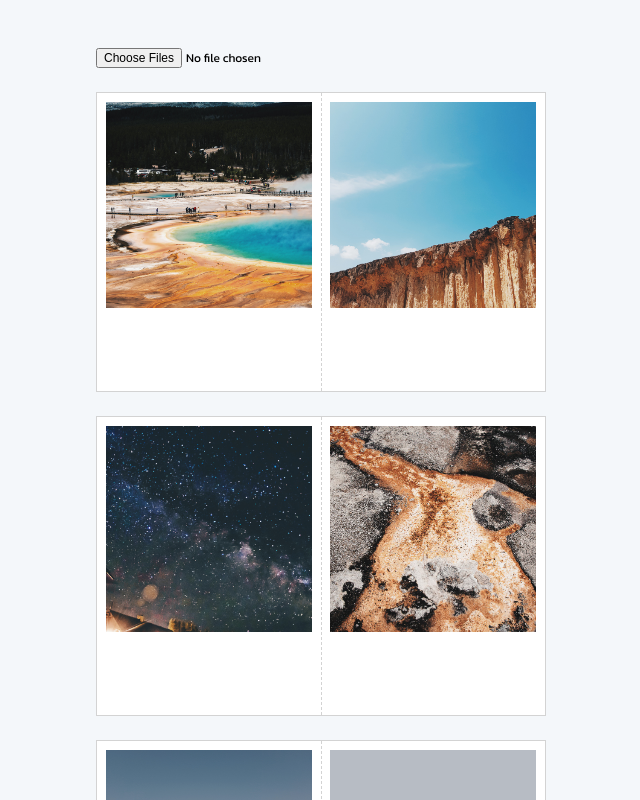
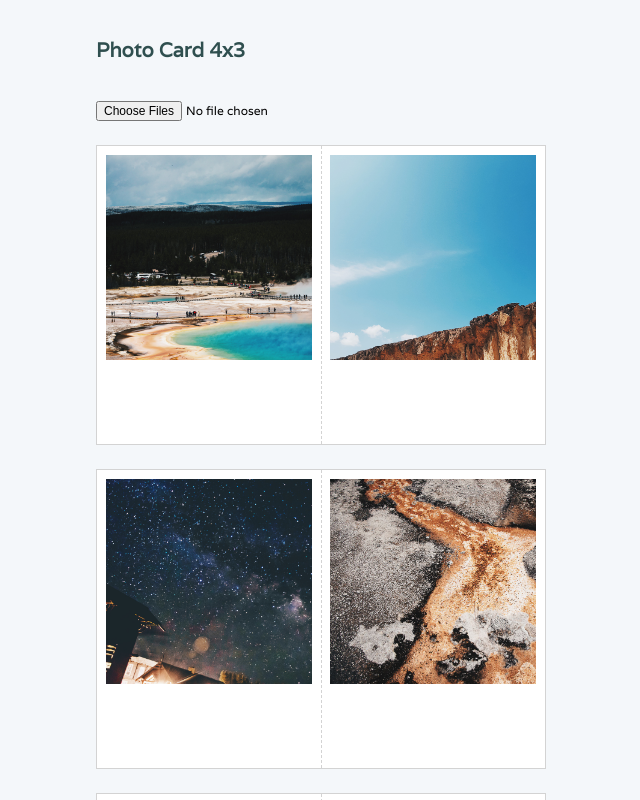
Before and after one commit to OozyGrub/photo-card-4x3, a React (Create React App) app: page / in a window 1280 px wide. Shown: the top 800 px of the page, without its empty margins (319-959 px from the left). Built offline with nearby package versions, Linux system fonts and the light colour scheme.

Commit message:
feat: add position crop

```diff
--- a/public/index.html
+++ b/public/index.html
@@ -8,7 +8,7 @@
     <meta name="description" content="For 2x3 Photo Card Printing on 4x6" />
     <link rel="apple-touch-icon" href="%PUBLIC_URL%/logo192.png" />
     <link
-      href="https://fonts.googleapis.com/css2?family=Kanit:wght@300;400;500"
+      href="https://fonts.googleapis.com/css2?family=Varela:wght@300;400;500"
       rel="stylesheet"
     />
     <!--
--- a/src/App.tsx
+++ b/src/App.tsx
@@ -50,7 +50,7 @@ const App = observer(() => {
       style={{
         display: "grid",
         gap: "2rem",
-        margin: "4rem 2rem",
+        margin: "2rem 2rem",
       }}
     >
       <div
@@ -62,6 +62,7 @@ const App = observer(() => {
           gap: "2rem",
         }}
       >
+        <h1 style={{ color: "var(--primary)" }}>Photo Card 4x3</h1>
         <ImageUpload onChange={handleImagesChanged} />
         {chunk(images, 2).map((images, i) => (
           <PhotoCard
--- /dev/null
+++ b/src/components/ChildPhotoCard.tsx
@@ -0,0 +1,77 @@
+import { clamp, merge } from "lodash";
+import { useEffect, useState } from "react";
+
+export const ChildPhotoCard = ({ src }: { src: string }) => {
+  const [pos, setPos] = useState({ x: 0, y: 0 });
+  const [fromPos, setFromPos] = useState({ x: 0, y: 0 });
+  const [isDragging, setIsDragging] = useState(false);
+  const [mousePos, setMousePos] = useState({ x: 0, y: 0 });
+
+  const posX = clamp(
+    isDragging ? pos.x + fromPos.x - mousePos.x : pos.x,
+    0,
+    100
+  );
+  const posY = clamp(
+    isDragging ? pos.y + fromPos.y - mousePos.y : pos.y,
+    0,
+    100
+  );
+
+  useEffect(() => {
+    const onMouseMove = (e: MouseEvent) => {
+      setMousePos({ x: e.clientX, y: e.clientY });
+    };
+
+    document.addEventListener("mousemove", onMouseMove);
+    return () => {
+      document.removeEventListener("mousemove", onMouseMove);
+    };
+  }, []);
+
+  return (
+    <div
+      className="photo-card-4x3"
+      style={{
+        padding: "4%",
+        overflow: "hidden",
+        display: "flex",
+        flexDirection: "column",
+        gap: "1rem",
+      }}
+    >
+      <div
+        style={merge<React.CSSProperties, any>(
+          {
+            position: "relative",
+            width: "100%",
+            height: 0,
+            padding: "100% 0 0",
+            overflow: "hidden",
+            cursor: "move",
+            opacity: isDragging ? "50%" : "100%",
+          },
+          src
+            ? {
+                backgroundImage: `url("${src}")`,
+                backgroundSize: "cover",
+                backgroundRepeat: "no-repeat",
+                backgroundPosition: `${posX}% ${posY}%`,
+              }
+            : {
+                backgroundColor: "var(--disabled)",
+              }
+        )}
+        onClick={(e) => {
+          if (isDragging) {
+            setFromPos({ x: posX, y: posY });
+            setPos({ x: posX, y: posY });
+          } else {
+            setFromPos({ x: e.clientX, y: e.clientY });
+          }
+          setIsDragging((o) => !o);
+        }}
+      />
+    </div>
+  );
+};
--- a/src/components/PhotoCard.tsx
+++ b/src/components/PhotoCard.tsx
@@ -1,52 +1,5 @@
-import { merge } from "lodash";
-import React, { useEffect, useState } from "react";
-
-const DividedPhotoCard = ({ src, ppi }: { src: string; ppi: number }) => {
-  const [mousePos, setMousePos] = useState({ x: 0, y: 0 });
-
-  const onMouseMove = (e: MouseEvent) => {
-    setMousePos({
-      x: e.offsetX - mousePos.x,
-      y: e.offsetY - mousePos.y,
-    });
-  };
-
-  useEffect(() => {
-    document.addEventListener("mousemove", onMouseMove);
-    return () => {
-      document.removeEventListener("mousemove", onMouseMove);
-    };
-  }, []);
-
-  return (
-    <div
-      className="photo-card-4x3"
-      style={{ padding: "4%", overflow: "hidden" }}
-    >
-      <div
-        style={merge<React.CSSProperties, any>(
-          {
-            position: "relative",
-            width: "100%",
-            height: 0,
-            padding: "100% 0 0",
-            overflow: "hidden",
-          },
-          src
-            ? {
-                backgroundImage: `url("${src}")`,
-                backgroundSize: "cover",
-                backgroundRepeat: "no-repeat",
-                backgroundPosition: "center",
-              }
-            : {
-                backgroundColor: "var(--disabled)",
-              }
-        )}
-      />
-    </div>
-  );
-};
+import React from "react";
+import { ChildPhotoCard } from "./ChildPhotoCard";
 
 interface PhotoCardProps {
   images: string[];
@@ -68,12 +21,9 @@ export const PhotoCard = React.forwardRef<HTMLDivElement, PhotoCardProps>(
           border: "1px solid lightgrey",
         }}
       >
-        <DividedPhotoCard src={images[0]} ppi={ppi} />
-        <div
-          className="photo-card-divider"
-          style={{ borderLeft: "1px dashed lightgrey" }}
-        />
-        <DividedPhotoCard src={images[1]} ppi={ppi} />
+        <ChildPhotoCard src={images[0]} />
+        <div style={{ borderLeft: "1px dashed lightgrey" }} />
+        <ChildPhotoCard src={images[1]} />
       </div>
     );
   }
--- a/src/index.css
+++ b/src/index.css
@@ -15,7 +15,7 @@ body {
 
 * {
   box-sizing: border-box;
-  font-family: "Kanit", sans-serif;
+  font-family: "Varela", sans-serif;
   font-size: 12px;
 }
 
@@ -35,4 +35,5 @@ button {
 
 h1 {
   font-size: 20px;
+  font-weight: 600;
 }
```
Also changed, not shown: src/index.tsx (+6 -6 lines).
